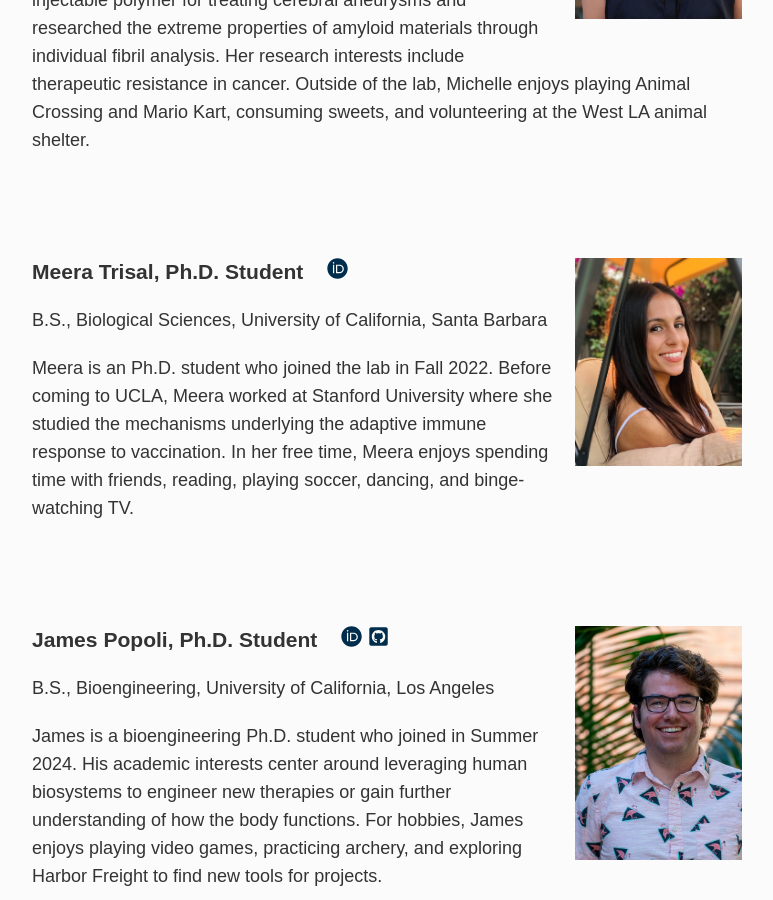
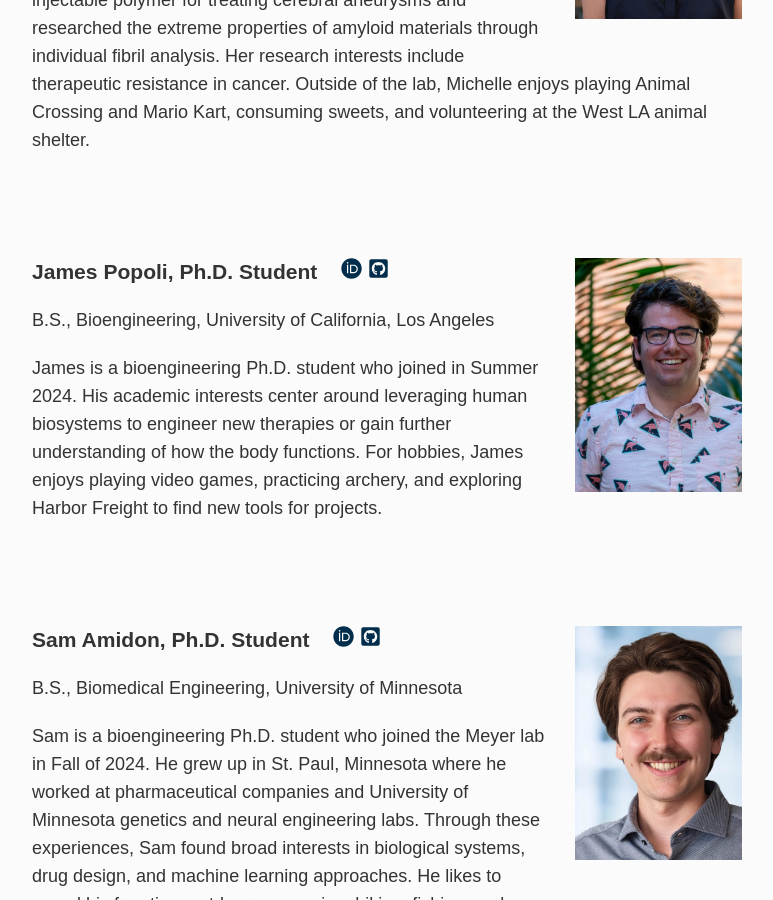
Before and after one commit to meyer-lab/asmlab.org, a Jekyll site: the page built from team/index.md, in a window 1280 px wide and 900 px high, scrolled down 1271 px. Shown: the whole window, without its empty margins (253-1026 px from the left). Built offline with Jekyll 4.4.1, drawn with Linux system fonts in a browser that asks for light colours; some web fonts are replaced; some of the changed lines change nothing that is shown.

Commit message:
Graduate Meera

```diff
--- a/_data/team.yml
+++ b/_data/team.yml
@@ -394,8 +394,9 @@
   description: Meera is an Ph.D. student who joined the lab in Fall 2022. Before coming to UCLA, Meera worked at Stanford University where she studied the mechanisms underlying the adaptive immune response to vaccination. In her free time, Meera enjoys spending time with friends, reading, playing soccer, dancing, and binge-watching TV.
   photo: meera.webp
   joined: 2023
+  left: 2026
   orcid: 0000-0002-8895-1163
-  current: True
+  postposition: Ph.D. Student, Jason Zhang lab
 
 - name: James Popoli
   position: Ph.D. Student
```
